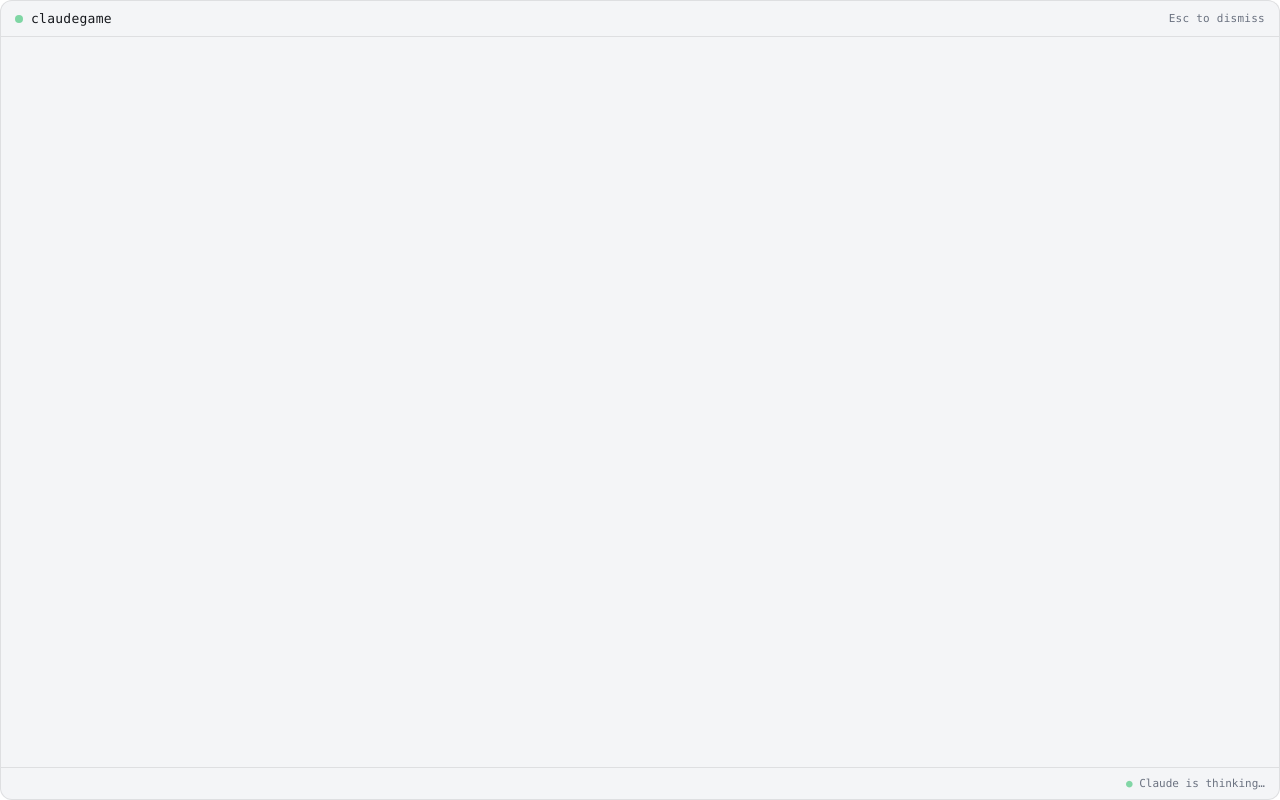
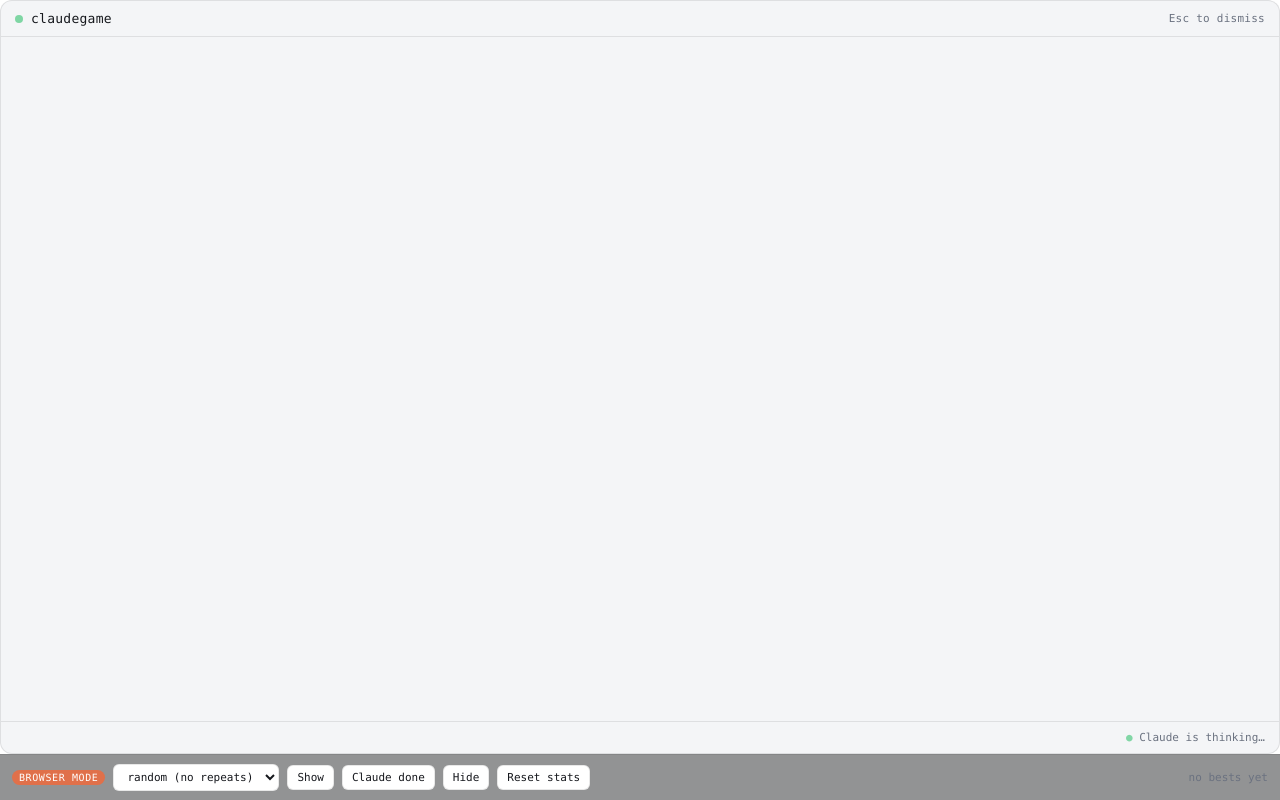
Before and after one commit to SirjanSingh/agentarcade, a website built with Vite: page index.html in a window 1280 px wide. Built offline with nearby package versions, Linux system fonts and the light colour scheme.

Commit message:
feat(dev): control bar for browser mode
Testing a game meant typing claudegame.show('snake') into the console every
time. This puts a dropdown and Show / Claude done / Hide / Reset buttons at
the bottom of the page instead, firing the same events the hooks do.

Only rendered outside Tauri, so the packaged app is untouched. The dropdown
reads each game's own label from the registry, so it cannot drift as games are
added.

```diff
--- a/src/bridge.ts
+++ b/src/bridge.ts
@@ -77,6 +77,7 @@ export async function recordResult(
   stats.totals.sessions += 1;
   stats.totals.secondsPlayed += Math.round(durationMs / 1000);
   localStorage.setItem(LOCAL_STATS_KEY, JSON.stringify(stats));
+  window.dispatchEvent(new CustomEvent("claudegame:recorded"));
 }
 
 /**
@@ -98,22 +99,31 @@ export async function requestHide(): Promise<void> {
   emitLocal("game:hide", null);
 }
 
+/** Stands in for Rust when the page runs outside Tauri. */
+export interface BrowserDriver {
+  readonly games: readonly string[];
+  /** What UserPromptSubmit does. */
+  show(gameId?: string): void;
+  /** What Stop does. */
+  stop(): void;
+  hide(): void;
+}
+
 /**
  * Browser-mode driver. Lets a human (or a Playwright script) exercise the exact
  * event sequence Rust produces: claudegame.show("snake") then claudegame.stop().
  */
-export function installBrowserDriver(gameIds: readonly string[]): void {
-  if (isTauri) return;
-  const driver = {
+export function installBrowserDriver(gameIds: readonly string[]): BrowserDriver | null {
+  if (isTauri) return null;
+  const driver: BrowserDriver = {
     games: gameIds,
     show: (gameId?: string) =>
       emitLocal("game:show", { gameId: gameId ?? gameIds[Math.floor(Math.random() * gameIds.length)] }),
     stop: () => emitLocal("game:freeze", null),
     hide: () => emitLocal("game:hide", null),
   };
-  (window as unknown as { claudegame: typeof driver }).claudegame = driver;
-  // eslint-disable-next-line no-console
-  console.info("[claudegame] browser mode — try claudegame.show('snake') then claudegame.stop()");
+  (window as unknown as { claudegame: BrowserDriver }).claudegame = driver;
+  return driver;
 }
 
 export { isTauri };
--- /dev/null
+++ b/src/devbar.ts
@@ -0,0 +1,80 @@
+import type { BrowserDriver } from "./bridge";
+import { getStats } from "./bridge";
+import { REGISTRY } from "./registry";
+
+/**
+ * Dev-only control bar, shown when the page runs in a plain browser instead of
+ * the Tauri window. It fires exactly the same events the hooks do, so testing a
+ * game is a click rather than a line of console typing.
+ *
+ * Never rendered in the packaged app — installBrowserDriver returns null there.
+ */
+export function installDevBar(driver: BrowserDriver | null): void {
+  if (!driver) return;
+
+  const bar = document.createElement("div");
+  bar.id = "devbar";
+
+  const tag = document.createElement("span");
+  tag.className = "devbar-tag";
+  tag.textContent = "browser mode";
+
+  const select = document.createElement("select");
+  select.id = "devbar-game";
+  select.title = "Which game to open";
+  const random = new Option("random (no repeats)", "");
+  select.add(random);
+  for (const id of driver.games) {
+    // Use the module's own label so the dropdown cannot drift from the games.
+    select.add(new Option(REGISTRY[id]().label, id));
+  }
+
+  const show = button("Show", "Same as UserPromptSubmit", () => {
+    driver.show(select.value || undefined);
+  });
+  const stop = button("Claude done", "Same as Stop — freeze, score card, hide", () => {
+    driver.stop();
+  });
+  const hide = button("Hide", "Dismiss without a score card", () => {
+    driver.hide();
+  });
+  const reset = button("Reset stats", "Clear local bests", () => {
+    localStorage.removeItem("claudegame.stats");
+    void refreshBests();
+  });
+
+  const bests = document.createElement("span");
+  bests.className = "devbar-bests";
+
+  async function refreshBests(): Promise<void> {
+    const stats = await getStats();
+    const parts = driver!.games
+      .map((id) => {
+        const best = stats.games[id]?.best;
+        return best === null || best === undefined ? null : `${id} ${Math.round(best)}`;
+      })
+      .filter((p): p is string => p !== null);
+    bests.textContent = parts.length ? parts.join(" · ") : "no bests yet";
+  }
+
+  // Changing the dropdown starts that game straight away — the common case is
+  // "let me look at this one", not "let me configure then press go".
+  select.addEventListener("change", () => driver.show(select.value || undefined));
+
+  bar.append(tag, select, show, stop, hide, reset, bests);
+  document.body.appendChild(bar);
+  document.body.classList.add("has-devbar");
+
+  void refreshBests();
+  // The score card writes stats on its way out; pick that up a beat later.
+  window.addEventListener("claudegame:recorded", () => void refreshBests());
+}
+
+function button(label: string, title: string, onClick: () => void): HTMLButtonElement {
+  const el = document.createElement("button");
+  el.type = "button";
+  el.textContent = label;
+  el.title = title;
+  el.addEventListener("click", onClick);
+  return el;
+}
--- a/src/main.ts
+++ b/src/main.ts
@@ -1,6 +1,7 @@
 import { formatScore, isBetter, type GameModule } from "./game";
 import { GAME_IDS, REGISTRY } from "./registry";
 import { getStats, installBrowserDriver, listen, pendingGame, recordResult, requestHide } from "./bridge";
+import { installDevBar } from "./devbar";
 import type { ShowPayload } from "./types";
 
 const SCORECARD_MS = 1500;
@@ -115,7 +116,7 @@ void listen("game:hide", () => {
   teardown();
 });
 
-installBrowserDriver(GAME_IDS);
+installDevBar(installBrowserDriver(GAME_IDS));
 
 // If a hook fired while this webview was still loading, catch up on it.
 void pendingGame().then((gameId) => {
--- a/src/styles.css
+++ b/src/styles.css
@@ -102,6 +102,64 @@ body {
   50% { opacity: 1; }
 }
 
+/* ---------- dev bar (browser mode only) ---------- */
+
+body.has-devbar #app {
+  height: calc(100vh - 46px);
+}
+
+#devbar {
+  position: fixed;
+  left: 0;
+  right: 0;
+  bottom: 0;
+  height: 46px;
+  display: flex;
+  align-items: center;
+  gap: 8px;
+  padding: 0 12px;
+  background: color-mix(in srgb, var(--bg) 60%, #000);
+  border-top: 1px solid var(--line);
+  font-size: 11px;
+  overflow-x: auto;
+}
+
+.devbar-tag {
+  flex: none;
+  padding: 2px 7px;
+  border-radius: 999px;
+  background: var(--warn);
+  color: #fff;
+  font-size: 10px;
+  letter-spacing: 0.06em;
+  text-transform: uppercase;
+}
+
+#devbar select,
+#devbar button {
+  flex: none;
+  font: inherit;
+  font-family: var(--mono);
+  color: var(--fg);
+  background: var(--panel);
+  border: 1px solid var(--line);
+  border-radius: 6px;
+  padding: 5px 9px;
+  cursor: pointer;
+}
+
+#devbar button:hover {
+  border-color: var(--accent);
+  color: var(--accent);
+}
+
+.devbar-bests {
+  margin-left: auto;
+  padding-left: 12px;
+  color: var(--muted);
+  white-space: nowrap;
+}
+
 /* ---------- score card ---------- */
 
 #scorecard {
@@ -115,6 +173,11 @@ body {
 
 #scorecard[hidden] {
   display: none;
+}
+
+/* Keep the dev bar clickable while the score card is up. */
+body.has-devbar #scorecard {
+  bottom: 46px;
 }
 
 #scorecard .card {
```
